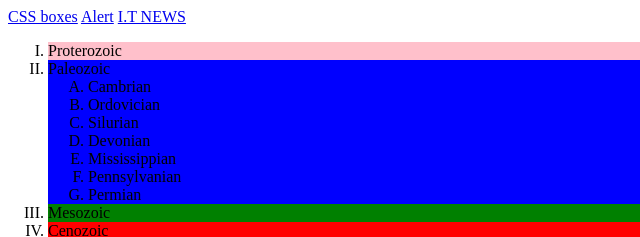
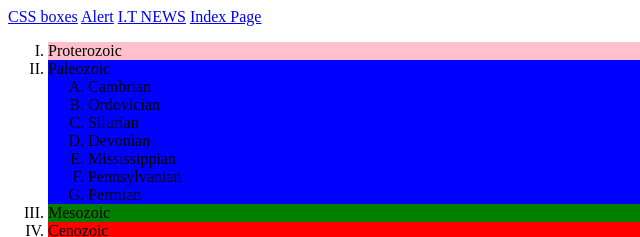
Before and after one commit to djnewbeez/file-C-Users-deyli-lab3p1.html, a plain HTML site: page lab3p1.html in a window 1280 px wide. Shown: the top 237 px of the page, 0-640 px from the left. Drawn offline with Linux system fonts and the light colour scheme.

Commit message:
Update lab3p1.html

```diff
--- a/lab3p1.html
+++ b/lab3p1.html
@@ -33,6 +33,7 @@
 <a href = "https://djnewbeez.github.io/file-C-Users-deyli-lab3p1.html/lab3p2.html"> CSS boxes</a>
 <a href = "https://djnewbeez.github.io/file-C-Users-deyli-lab3p1.html/lab3p4.html"> Alert</a>
 <a href = "https://djnewbeez.github.io/file-C-Users-deyli-lab3p1.html/lab3p3.html"> I.T NEWS</a>
+<a href = "https://djnewbeez.github.io/file-C-Users-deyli-lab3p1.html/index.html"> Index Page</a>
 
 
 
```
